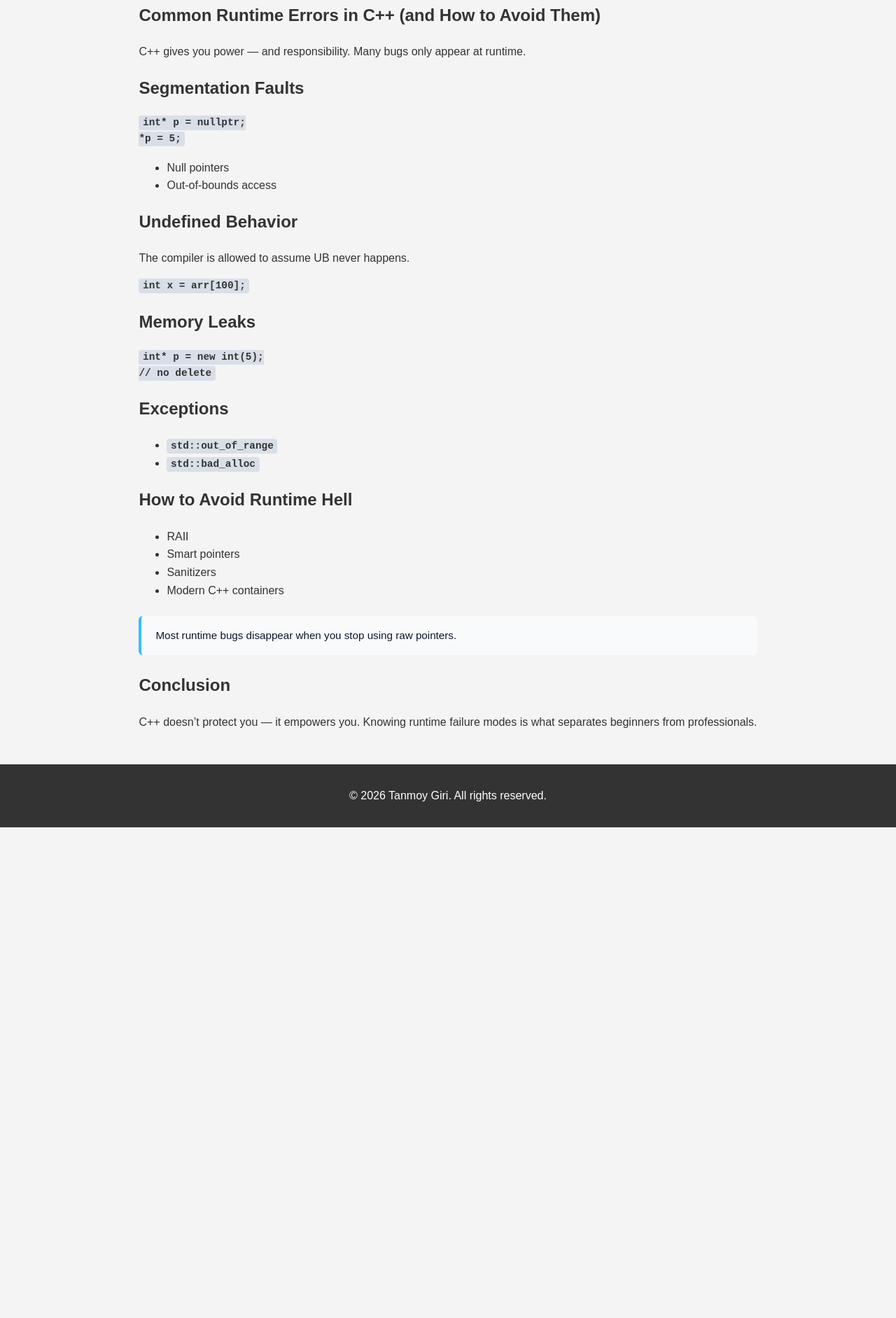
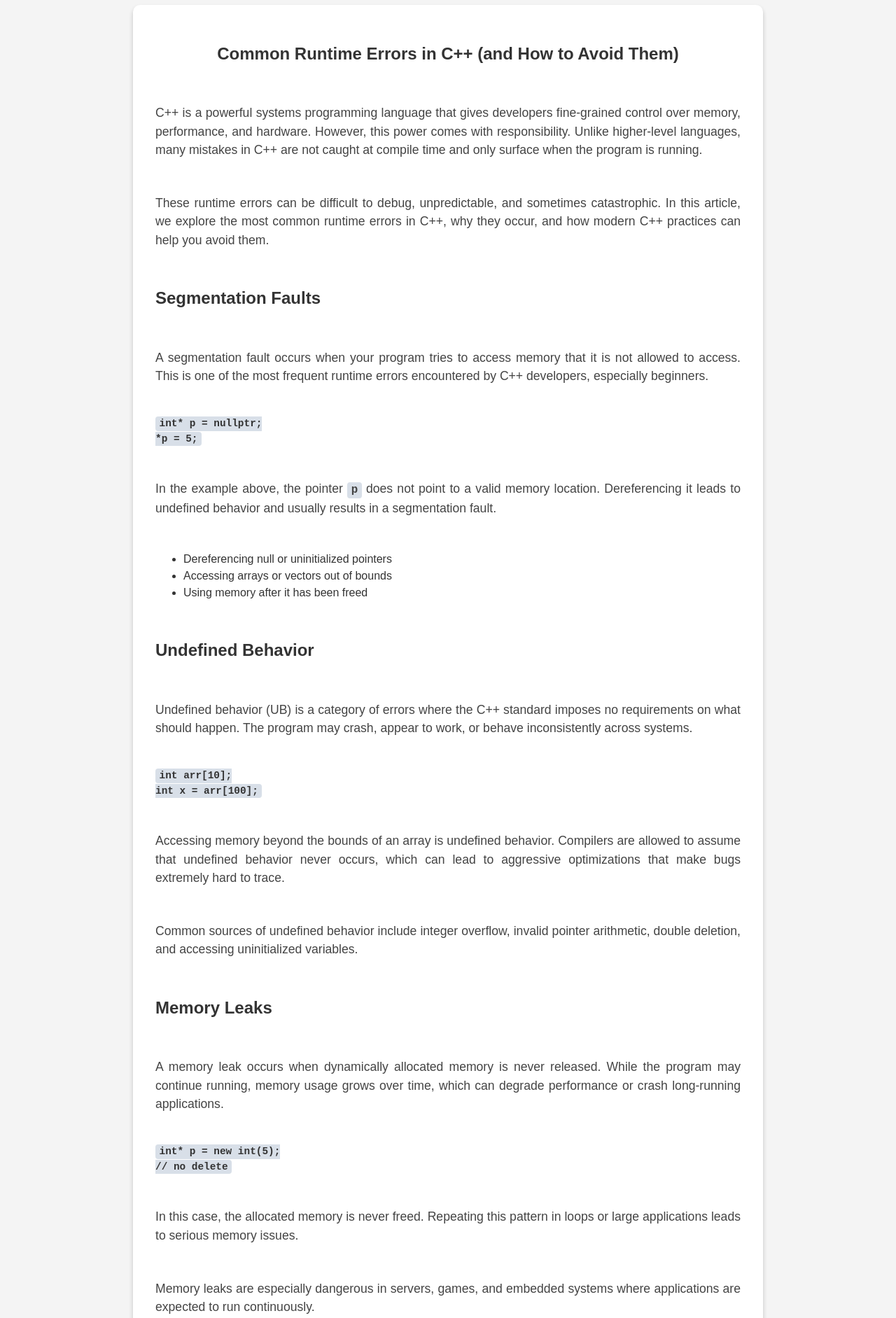
Before and after one commit to iamtgiri/iamtgiri.github.io, a plain HTML site: page Blogs/blog_4.html in a window 1280 px wide. Shown: the part 130-2013 px from the top of the page at 70% size. Before the commit the page ends 1312 px from the top, so only its background shows below. Drawn offline with Linux system fonts and the light colour scheme.

Commit message:
redesign blog and contact page

```diff
--- a/Blogs/blog_4.html
+++ b/Blogs/blog_4.html
@@ -26,51 +26,121 @@
       <h1>Common Runtime Errors in C++ (and How to Avoid Them)</h1>
 
       <p>
-        C++ gives you power — and responsibility. Many bugs only appear at runtime.
+        C++ is a powerful systems programming language that gives developers fine-grained control over memory,
+        performance, and hardware. However, this power comes with responsibility. Unlike higher-level languages,
+        many mistakes in C++ are not caught at compile time and only surface when the program is running.
+      </p>
+
+      <p>
+        These runtime errors can be difficult to debug, unpredictable, and sometimes catastrophic.
+        In this article, we explore the most common runtime errors in C++, why they occur,
+        and how modern C++ practices can help you avoid them.
       </p>
 
       <h2>Segmentation Faults</h2>
+      <p>
+        A segmentation fault occurs when your program tries to access memory that it is not allowed to access.
+        This is one of the most frequent runtime errors encountered by C++ developers, especially beginners.
+      </p>
+
       <pre><code>int* p = nullptr;
 *p = 5;</code></pre>
 
+      <p>
+        In the example above, the pointer <code>p</code> does not point to a valid memory location.
+        Dereferencing it leads to undefined behavior and usually results in a segmentation fault.
+      </p>
+
       <ul>
-        <li>Null pointers</li>
-        <li>Out-of-bounds access</li>
+        <li>Dereferencing null or uninitialized pointers</li>
+        <li>Accessing arrays or vectors out of bounds</li>
+        <li>Using memory after it has been freed</li>
       </ul>
 
       <h2>Undefined Behavior</h2>
       <p>
-        The compiler is allowed to assume UB never happens.
+        Undefined behavior (UB) is a category of errors where the C++ standard imposes no requirements
+        on what should happen. The program may crash, appear to work, or behave inconsistently across systems.
       </p>
 
-      <pre><code>int x = arr[100];</code></pre>
+      <pre><code>int arr[10];
+int x = arr[100];</code></pre>
+
+      <p>
+        Accessing memory beyond the bounds of an array is undefined behavior.
+        Compilers are allowed to assume that undefined behavior never occurs, which can lead to
+        aggressive optimizations that make bugs extremely hard to trace.
+      </p>
+
+      <p>
+        Common sources of undefined behavior include integer overflow, invalid pointer arithmetic,
+        double deletion, and accessing uninitialized variables.
+      </p>
 
       <h2>Memory Leaks</h2>
+      <p>
+        A memory leak occurs when dynamically allocated memory is never released.
+        While the program may continue running, memory usage grows over time,
+        which can degrade performance or crash long-running applications.
+      </p>
+
       <pre><code>int* p = new int(5);
 // no delete</code></pre>
 
+      <p>
+        In this case, the allocated memory is never freed.
+        Repeating this pattern in loops or large applications leads to serious memory issues.
+      </p>
+
+      <p>
+        Memory leaks are especially dangerous in servers, games, and embedded systems
+        where applications are expected to run continuously.
+      </p>
+
       <h2>Exceptions</h2>
+      <p>
+        C++ uses exceptions to signal error conditions at runtime.
+        If exceptions are not properly handled, they can cause abrupt program termination.
+      </p>
+
       <ul>
-        <li><code>std::out_of_range</code></li>
-        <li><code>std::bad_alloc</code></li>
+        <li><code>std::out_of_range</code> — accessing containers with invalid indices</li>
+        <li><code>std::bad_alloc</code> — failure to allocate memory</li>
       </ul>
 
+      <p>
+        Failing to catch exceptions or relying on unchecked operations can result in
+        unexpected crashes. Proper exception handling improves robustness and reliability.
+      </p>
+
       <h2>How to Avoid Runtime Hell</h2>
+      <p>
+        Modern C++ provides tools and patterns that significantly reduce runtime errors.
+        Adopting these practices can make your code safer, cleaner, and easier to maintain.
+      </p>
+
       <ul>
-        <li>RAII</li>
-        <li>Smart pointers</li>
-        <li>Sanitizers</li>
-        <li>Modern C++ containers</li>
+        <li><strong>RAII (Resource Acquisition Is Initialization)</strong> for automatic resource management</li>
+        <li><strong>Smart pointers</strong> like <code>std::unique_ptr</code> and <code>std::shared_ptr</code></li>
+        <li><strong>Sanitizers</strong> such as AddressSanitizer and UndefinedBehaviorSanitizer</li>
+        <li><strong>Modern C++ containers</strong> instead of raw arrays</li>
       </ul>
 
       <div class="note">
-        Most runtime bugs disappear when you stop using raw pointers.
+        Most runtime bugs disappear when you stop using raw pointers
+        and let the language manage lifetimes for you.
       </div>
 
       <h2>Conclusion</h2>
       <p>
-        C++ doesn’t protect you — it empowers you.
-        Knowing runtime failure modes is what separates beginners from professionals.
+        C++ does not aim to protect you from every mistake — it empowers you to write efficient,
+        low-level code when you need it. Understanding runtime errors and their root causes
+        is a key milestone in becoming a proficient C++ developer.
+      </p>
+
+      <p>
+        By following modern C++ practices and developing a strong mental model of memory and object lifetimes,
+        you can avoid most runtime failures and write code that is both powerful and reliable.
       </p>
     </article>
   </main>
--- a/styles/style.css
+++ b/styles/style.css
@@ -555,7 +555,6 @@ nav ul li a.active {
     padding: 40px 24px;
 
     max-width: 900px;
-    /* optional, but recommended */
     background: #fff;
     border-radius: 10px;
     text-align: center;
@@ -775,27 +774,7 @@ nav ul li a.active {
 }
 
 /* ==============================
-   Blog Item (Article Content)
-   ============================== */
-
-.blog-item {
-    margin: 2rem 0;
-    padding: 1.5rem;
-    background: #f9f9f9;
-    border-left: 4px solid #ff6347;
-    border-radius: 8px;
-    overflow: hidden;
-    transition: all 0.3s cubic-bezier(0.25, 0.8, 0.25, 1);
-}
-
-.blog-item:hover {
-    background: #f0f8ff;
-    transform: translateY(-2px);
-    box-shadow: 0 6px 12px rgba(0, 0, 0, 0.1);
-}
-
-/* ==============================
-   Blog Content
+   Blog Article Content
    ============================== */
 
 .blog-content {
@@ -804,9 +783,49 @@ nav ul li a.active {
     display: flex;
     flex-direction: column;
     justify-content: space-between;
-    line-height: 1.6;
+    line-height: 1.5;
     color: #333;
     box-sizing: border-box;
+}
+
+.blog-content article {
+    width: 100%;
+    max-width: 900px;
+    /* Ideal reading width */
+    margin: 1.5rem auto;
+    /* Center horizontally */
+    padding: 2rem;
+
+    display: flex;
+    flex-direction: column;
+    gap: 1rem;
+
+    background: #fff;
+    border-radius: 10px;
+    box-shadow: 0 4px 6px rgba(0, 0, 0, 0.2);
+
+    box-sizing: border-box;
+}
+
+.blog-content article p {
+    text-align: justify;
+}
+
+.blog-content h1 {
+    text-align: center;
+}
+
+.blog-content p {
+    margin-bottom: 1rem;
+    line-height: 1.5;
+    font-size: 1.1rem;
+    color: #444;
+    text-align: justify;
+}
+
+.blog-excerpt {
+    text-align: justify;
+
 }
 
 /* ==============================
@@ -828,6 +847,33 @@ nav ul li a.active {
 .blog-btn:hover {
     background-color: #943426;
 }
+
+/* ==============================
+   Notes & Code
+   ============================== */
+
+.note {
+    background-color: #f8fafc;
+    border-left: 4px solid #38bdf8;
+    padding: 1rem 1.25rem;
+    margin: 1.5rem 0;
+    border-radius: 6px;
+    color: #0f172a;
+    font-size: 0.95rem;
+    line-height: 1.2;
+}
+
+article code {
+    background-color: #d8dfe8;
+    font-weight: bold;
+    padding: 0.15rem 0.35rem;
+    border-radius: 4px;
+    font-family: "Fira Code", monospace;
+    font-size: 0.9em;
+}
+
+
+
 
 /* ==============================
    Blog Cover Image
@@ -876,6 +922,12 @@ nav ul li a.active {
     .blog-btn {
         margin-top: 0.75rem;
     }
+
+    .blog-content article {
+        max-width: 100%;
+        padding: 1.5rem;
+        margin: 1rem auto;
+    }
 }
 
 /* ==============================
@@ -916,6 +968,24 @@ nav ul li a.active {
         font-size: 0.95rem;
         border-radius: 6px;
     }
+
+    .blog-content article {
+        padding: 1.1rem;
+        margin: 0.75rem auto;
+        border-radius: 8px;
+    }
+
+    .blog-content p {
+        font-size: 1rem;
+        text-align: left;
+        /* better readability on mobile */
+    }
+
+    pre {
+        font-size: 0.85rem;
+        padding: 0.75rem;
+        overflow-x: auto;
+    }
 }
 
 /* Force single column on very small devices */
@@ -927,6 +997,8 @@ nav ul li a.active {
     .blog-content {
         padding: 0.9rem;
     }
+
+
 }
 
 /* Extra-small phones */
@@ -947,36 +1019,10 @@ nav ul li a.active {
     .blog-excerpt {
         font-size: 0.85rem;
     }
-}
 
-/* Disable hover effects on touch devices */
-@media (hover: none) {
-    .blog-card:hover {
-        background: #fff;
-        box-shadow: 0 4px 12px rgba(0, 0, 0, 0.08);
+    .blog-content article {
+        padding: 0.9rem;
+        margin: 0.5rem auto;
+        border-radius: 6px;
     }
 }
-
-/* ==============================
-   Notes & Code
-   ============================== */
-
-.note {
-    background-color: #f8fafc;
-    border-left: 4px solid #38bdf8;
-    padding: 1rem 1.25rem;
-    margin: 1.5rem 0;
-    border-radius: 6px;
-    color: #0f172a;
-    font-size: 0.95rem;
-    line-height: 1.6;
-}
-
-article code {
-    background-color: #d8dfe8;
-    font-weight: bold;
-    padding: 0.15rem 0.35rem;
-    border-radius: 4px;
-    font-family: "Fira Code", monospace;
-    font-size: 0.9em;
-}
```
Also changed, not shown: scripts/script.js (deleted, +0 -19 lines), images/profile.jpg (deleted).
